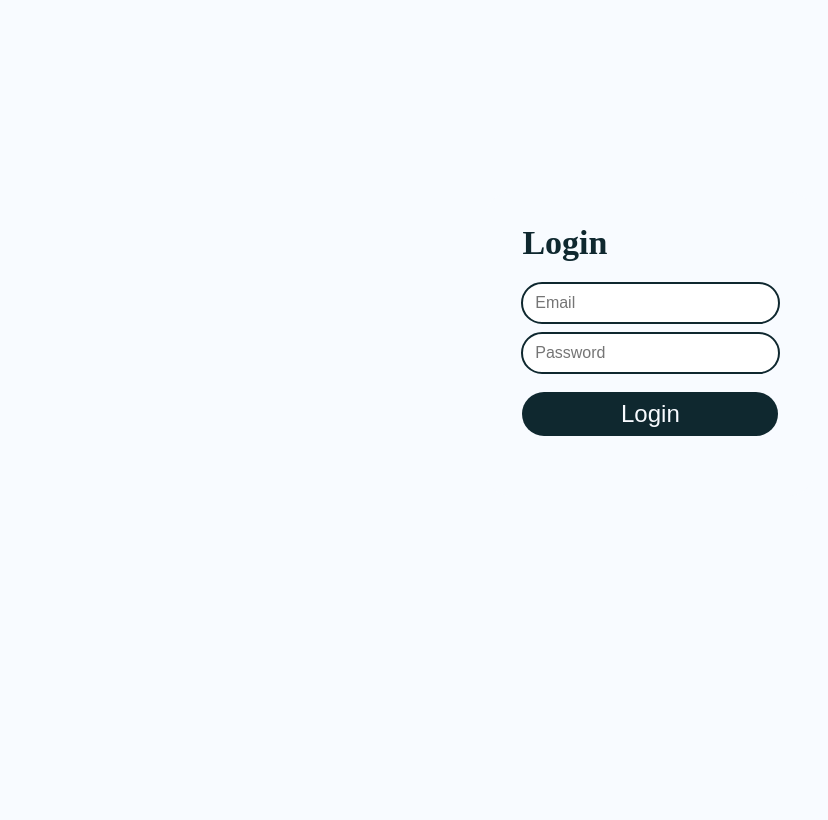
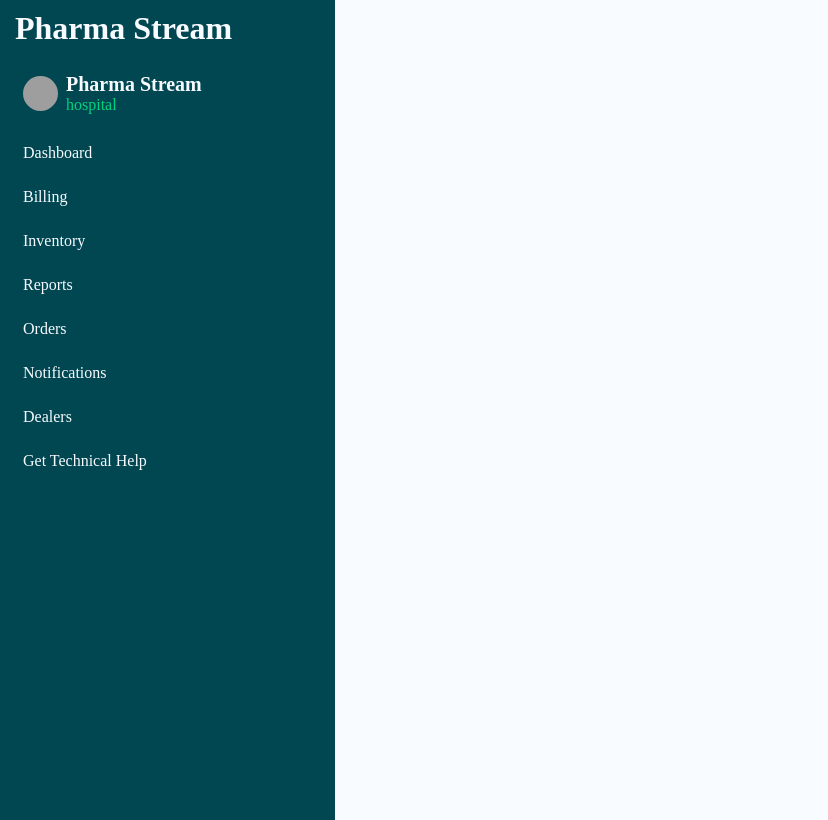
Before and after one commit to rohitks2004/Pharma_stream, a React (Vite) app in the folder client/src/renderer/: page /sideBar in a window 1280 px wide. Before the commit this address led to /Login. Shown: the whole page, without its empty margins (0-828 px from the left). Built offline with nearby package versions, Linux system fonts and the light colour scheme; grey boxes are pictures that could not be loaded.

Commit message:
sidebar for rolls

```diff
--- a/client/src/renderer/src/assets/sideBar.css
+++ b/client/src/renderer/src/assets/sideBar.css
@@ -83,6 +83,7 @@
     width: 100%; /* Ensure full width */
     font-size: 16px;
     font-weight: 500;
+    /* position: relative; */
 
 }
 
@@ -106,6 +107,13 @@
     padding-left: 40px;
     list-style: none;
     background-color: var(--black);
+    /* top:100%;
+    left:0;
+    z-index:10; */
+    display: block;
+    transition: 0.3s;
+    overflow:hidden;
+    position:relative;
 }
 
 .submenu li {
--- a/client/src/renderer/src/components/sideBar.jsx
+++ b/client/src/renderer/src/components/sideBar.jsx
@@ -1,11 +1,24 @@
 import React, { useState } from 'react';
+import {sidebarMenus} from '../constants/sidebarMenus'
+import { useSelector } from 'react-redux';
 
 const Sidebar = () => {
   const [activeMenu, setActiveMenu] = useState('');
-
+  const  user  = useSelector((state)=>state.userSlice.user);
+  const role =user.userType;
   const toggleMenu = (menu) => {
     setActiveMenu(activeMenu === menu ? '' : menu);
   };
+
+  const renderSubMenu=(submenu)=>{
+    return(
+      <ul className="submenu">
+        {submenu.map((item,index)=>(
+          <li key={index}>{item}</li>
+        ))}
+      </ul>
+    )
+  }
 
   return (
     <div className="sidebar">
@@ -16,64 +29,25 @@ const Sidebar = () => {
         <img src="logo.jpg" alt="Profile" className="profile-img" />
         <div className="profile-info">
           <span className="profile-name">Pharma Stream</span>
-          <span className="profile-role">Admin</span>
+          <span className="profile-role">{role}</span>
         </div>
       </div>
       <ul className="sidebar-menu">
-        <li className="sidebar-item active">
-          <i className="fas fa-tachometer-alt"></i> Dashboard
-        </li>
-        <li className="sidebar-item" onClick={() => toggleMenu('billing')}>
-          <i className="fas fa-file-invoice-dollar"></i> Billing
-          <i className={`fas fa-chevron-${activeMenu === 'billing' ? 'up' : 'down'}`}></i>
-        </li>
-        {activeMenu === 'billing' && (
-          <ul className="submenu">
-            <li>Invoices</li>
-            <li>Payments</li>
-          </ul>
-        )}
-        <li className="sidebar-item" onClick={() => toggleMenu('inventory')}>
-          <i className="fas fa-box"></i> Inventory
-          <i className={`fas fa-chevron-${activeMenu === 'inventory' ? 'up' : 'down'}`}></i>
-        </li>
-        {activeMenu === 'inventory' && (
-          <ul className="submenu">
-            <li>Medicines</li>
-            <li>Medicine Groups</li>
-          </ul>
-        )}
-        <li className="sidebar-item" onClick={() => toggleMenu('reports')}>
-          <i className="fas fa-chart-line"></i> Reports
-          <i className={`fas fa-chevron-${activeMenu === 'reports' ? 'up' : 'down'}`}></i>
-        </li>
-        {activeMenu === 'reports' && (
-          <ul className="submenu">
-            <li>Payment Reports</li>
-            <li>Sales Reports</li>
-          </ul>
-        )}
-        <li className="sidebar-item" onClick={() => toggleMenu('orders')}>
-          <i className="fas fa-shopping-cart"></i> Orders
-          <i className={`fas fa-chevron-${activeMenu === 'orders' ? 'up' : 'down'}`}></i>
-        </li>
-        {activeMenu === 'orders' && (
-          <ul className="submenu">
-            <li>Order History</li>
-            <li>Pending Orders</li>
-          </ul>
-        )}
-        <hr/>
-        <li className="sidebar-item">
-          <i className="fas fa-bell"></i> Notifications <span className="notification-dot"></span>
-        </li>
-        <li className="sidebar-item">
-          <i className="fas fa-user"></i> Dealer
-        </li>
-        <hr/>
-        <li className="sidebar-item">
-          <i className="fas fa-life-ring"></i> Get Technical Help
-        </li>
+        {sidebarMenus[role]?.map((item,index)=>(
+         <>
+         <li
+          key={index}
+          className='sidebar-item'
+          onClick={()=>toggleMenu(item.label.toLowerCase())} >
+            <i className={item.icon} />
+            {item.label}
+            {item.submenu &&(
+              <i className={`fas fa-chevron-${activeMenu===item.label.toLowerCase()?'up':'down'}`}></i>
+            )}
+            </li>
+            {activeMenu===item.label.toLowerCase() && item.submenu && renderSubMenu(item.submenu)}
+        </>
+        ))}
       </ul>
     </div>
   );
--- /dev/null
+++ b/client/src/renderer/src/constants/sidebarMenus.js
@@ -0,0 +1,27 @@
+export const sidebarMenus = {
+    superAdmin: [
+      { label: 'Dashboard', icon: 'fas fa-tachometer-alt' },
+      { label: 'Hospitals', icon: 'fas fa-hospital' },
+      { label: 'Dealers', icon: 'fas fa-user' },
+      { label: 'Notifications', icon: 'fas fa-bell' },
+    ],
+    dealer: [
+      { label: 'Dashboard', icon: 'fas fa-tachometer-alt' },
+      { label: 'Inventory', icon: 'fas fa-box', submenu: ['Medicines', 'Medicine Groups'] },
+      { label: 'Reports', icon: 'fas fa-chart-line', submenu: ['Payment Reports', 'Sales Reports'] },
+      { label: 'Orders', icon: 'fas fa-shopping-cart', submenu: ['Order History', 'Pending Orders'] },
+      { label: 'Notifications', icon: 'fas fa-bell' },
+      { label: 'Hospitals', icon: 'fas fa-hospital' },
+      { label: 'Get Technical Help', icon: 'fas fa-life-ring' },
+    ],
+    hospital: [
+      { label: 'Dashboard', icon: 'fas fa-tachometer-alt' },
+      { label: 'Billing', icon: 'fas fa-file-invoice-dollar', submenu: ['Invoices', 'Payments'] },
+      { label: 'Inventory', icon: 'fas fa-box', submenu: ['Medicines', 'Medicine Groups'] },
+      { label: 'Reports', icon: 'fas fa-chart-line', submenu: ['Payment Reports', 'Sales Reports'] },
+      { label: 'Orders', icon: 'fas fa-shopping-cart', submenu: ['Order History', 'Pending Orders'] },
+      { label: 'Notifications', icon: 'fas fa-bell' },
+      { label: 'Dealers', icon: 'fas fa-user' },
+      { label: 'Get Technical Help', icon: 'fas fa-life-ring' },
+    ],
+  };
--- a/client/src/renderer/src/redux/userSlice.js
+++ b/client/src/renderer/src/redux/userSlice.js
@@ -3,11 +3,11 @@ import { createSlice } from "@reduxjs/toolkit";
 const userSlice = createSlice({
     name:"userToken",
     initialState:{
-        // user:{
-        //     "userType": "superAdmin",
-        //     "token": "eyJhbGciOiJIUzI1NiIsInR5cCI6IkpXVCJ9.eyJlbWFpbCI6InJvaGl0QG1haWwuY29tIiwidXNlclR5cGUiOiJzdXBlckFkbWluIiwiaWF0IjoxNzI0NzY5ODE3LCJleHAiOjE3MjQ4NTYyMTd9.h2i_As8cxQliG8jxF613-oxkEJsjdF0fmuHtgoHLIt4"
-        // }
-        user:null,
+        user:{
+            "userType": "hospital",
+            "token": "eyJhbGciOiJIUzI1NiIsInR5cCI6IkpXVCJ9.eyJlbWFpbCI6InJvaGl0QG1haWwuY29tIiwidXNlclR5cGUiOiJzdXBlckFkbWluIiwiaWF0IjoxNzI0NzY5ODE3LCJleHAiOjE3MjQ4NTYyMTd9.h2i_As8cxQliG8jxF613-oxkEJsjdF0fmuHtgoHLIt4"
+        }
+        // user:null,
     },
     reducers:{
         login:(state,action)=>{
```
